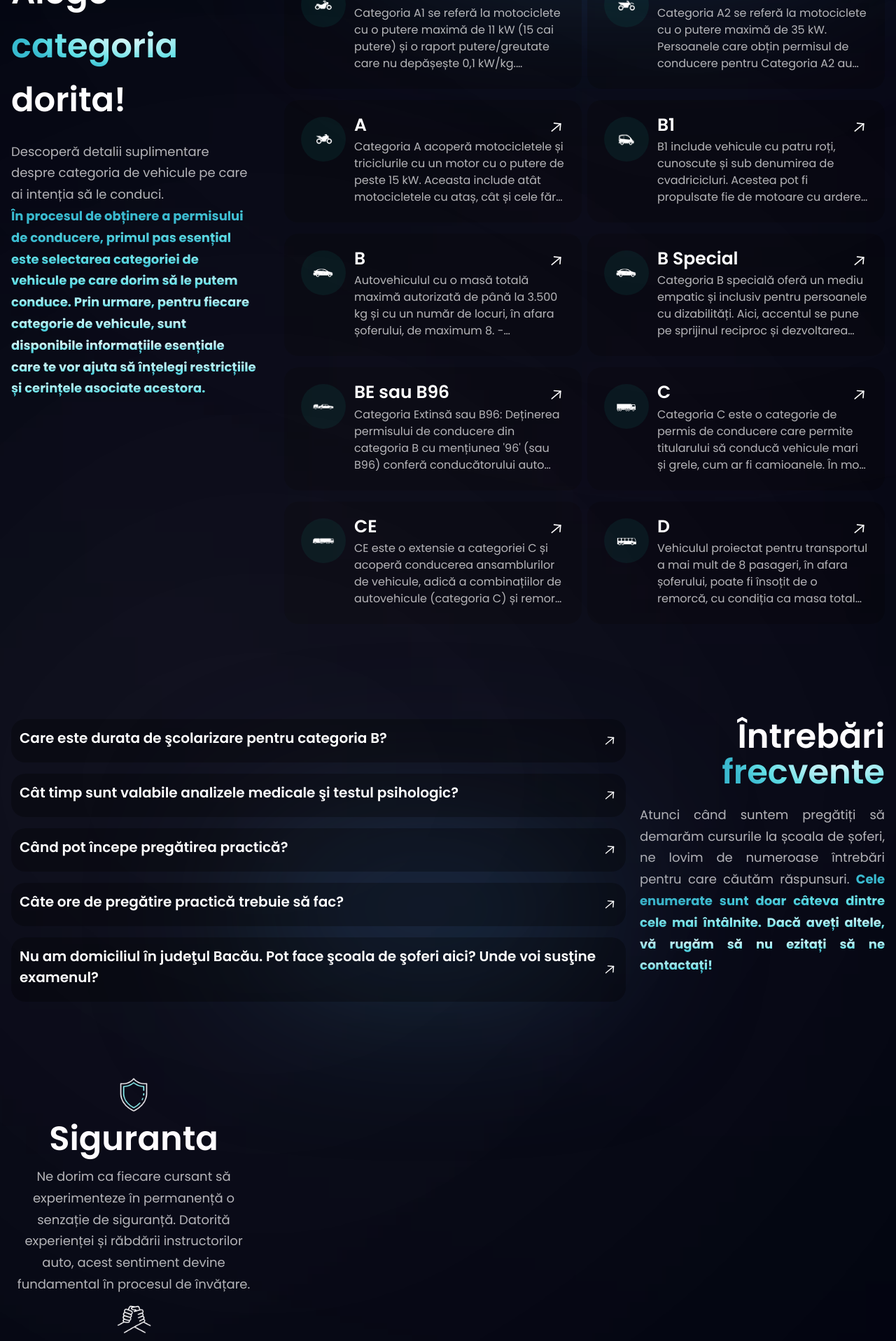
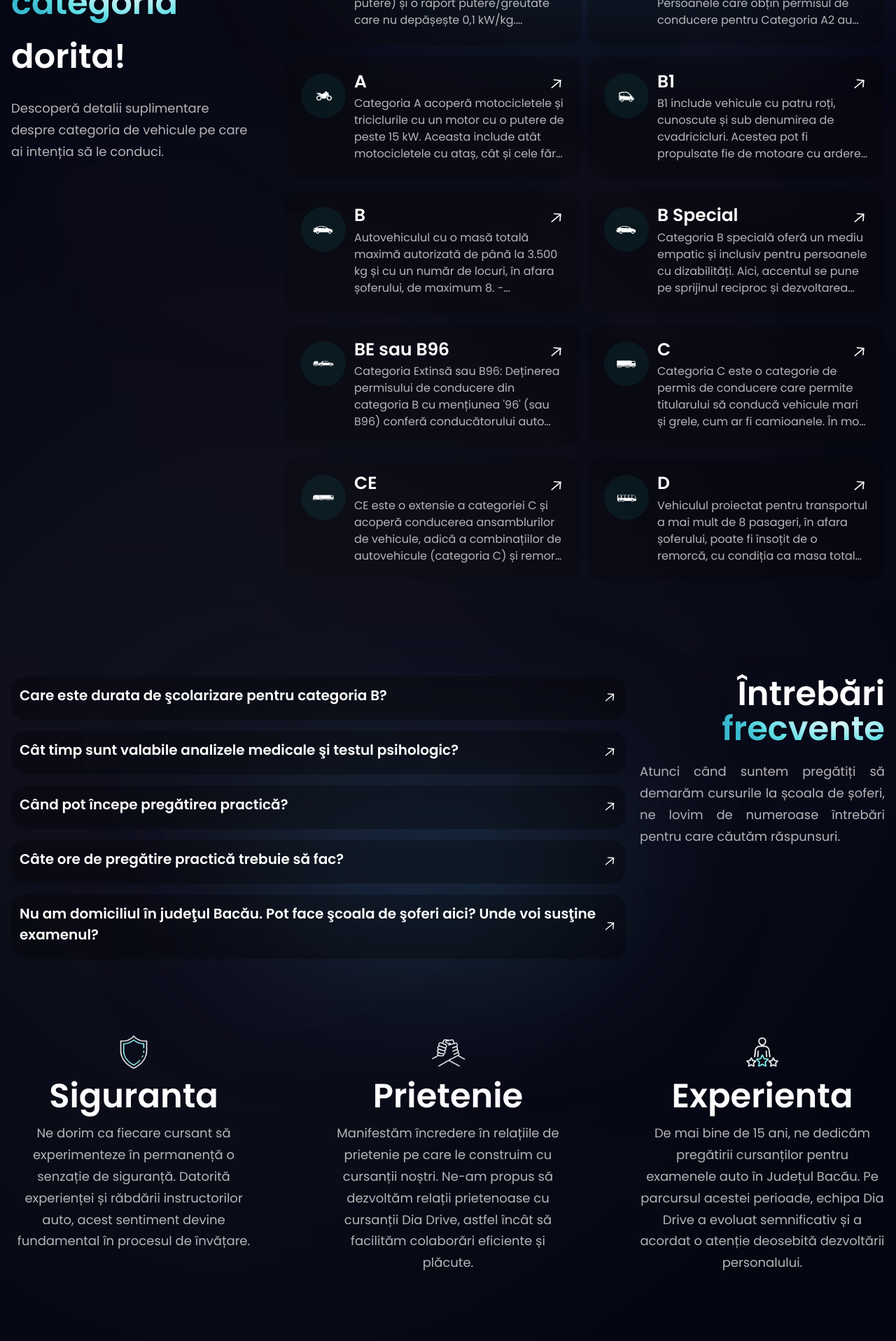
Before and after one commit to VasileStelian/vite-react-drive, a React (Vite) app: page / in a window 1280 px wide. Shown: the part 880-2797 px from the top of the page at 70% size. Built offline with nearby package versions, Linux system fonts and the light colour scheme.

Commit message:
update text + layout

```diff
--- a/src/components/Categories.jsx
+++ b/src/components/Categories.jsx
@@ -61,14 +61,7 @@ const Categories = () => {
         <p className={`${styles.paragraph} cursor-default max-w-[470px] mt-5 `}>
           Descoperă detalii suplimentare despre categoria de vehicule pe care ai
           intenția să le conduci.
-          <br />
-          <span className="text-gradient font-bold">
-            În procesul de obținere a permisului de conducere, primul pas
-            esențial este selectarea categoriei de vehicule pe care dorim să le
-            putem conduce. Prin urmare, pentru fiecare categorie de vehicule,
-            sunt disponibile informațiile esențiale care te vor ajuta să
-            înțelegi restricțiile și cerințele asociate acestora.
-          </span>
+
         </p>
         <div className="hidden md:flex">
           <div className="absolute hidden ss:block w-[50%] h-[80%] right-20 bottom-1  blue__gradient" />
--- a/src/components/Faq.jsx
+++ b/src/components/Faq.jsx
@@ -82,11 +82,7 @@ const Faq = () => (
       </h2>
       <p className={`${styles.paragraph} max-w-[470px] mt-5 text-justify`}>
         Atunci când suntem pregătiți să demarăm cursurile la școala de șoferi,
-        ne lovim de numeroase întrebări pentru care căutăm răspunsuri.{" "}
-        <span className="text-gradient font-bold">
-          Cele enumerate sunt doar câteva dintre cele mai întâlnite. Dacă aveți
-          altele, vă rugăm să nu ezitați să ne contactați!
-        </span>
+        ne lovim de numeroase întrebări pentru care căutăm răspunsuri.
       </p>
     </div>
   </section>
--- a/src/components/Hero.jsx
+++ b/src/components/Hero.jsx
@@ -8,7 +8,7 @@ const Hero = () => (
     >
       <div className="flex flex-row justify-between items-center w-full">
         <h1 className="flex-1 font-poppins font-semibold ss:text-[72px] text-[52px] text-white ss:leading-[100px] leading-[75px]">
-          Școală de Șoferi <br className="sm:block hidden" />{" "}
+          Școal de Șoferi <br className="sm:block hidden" />{" "}
           <span className="text-gradient">Dia Drive</span>
         </h1>
         <div className="ss:flex hidden md:mr-4 mr-0 z-10">
@@ -20,8 +20,6 @@ const Hero = () => (
       </h1>
       <p className={`${styles.paragraph} text-justify max-w-[470px] mt-5`}>
       <span className="text-gradient font-semibold">"Succesul nu este întotdeauna despre măreție, ci despre consistență." </span>
-
-Cu sprijinul instructorilor noștri profesioniști, vei ajunge să conduci mașina singur într-un mod încrezător și priceput.
       </p>
     </div>
     <div className={`flex-1 flex ${styles.flexCenter} md:my-0 my-10 relative`}>
--- a/src/components/Stats.jsx
+++ b/src/components/Stats.jsx
@@ -13,7 +13,7 @@ const StatsCard = ({ title, icon, content }) => (
 
 const Stats = () => (
   <section id="categories" className="flex-1 mt-5">
-    <div className="flex flex-col md:justify-between justify-center flex-wrap">
+    <div className="flex  md:justify-between justify-center flex-wrap">
       {[...stats].map((stats) => (
         <StatsCard key={stats.id} {...stats} />
       ))}
--- a/src/pages/AboutPage.jsx
+++ b/src/pages/AboutPage.jsx
@@ -12,7 +12,7 @@ const AboutPage = () => (
             <h2 className={`${styles.paragraph} text-center`}>De la infiintare</h2>
         </div>
          <div className="flex items-center flex-col">
-        <NumberCounter targetNumber={3000} speed={5} />
+        <NumberCounter targetNumber={3000} speed={1} />
         <h1 className={`${styles.paragraph} text-center`}>Sesiuni de Legislatie</h1>
         </div>
         <div className="flex items-center flex-col">
```
